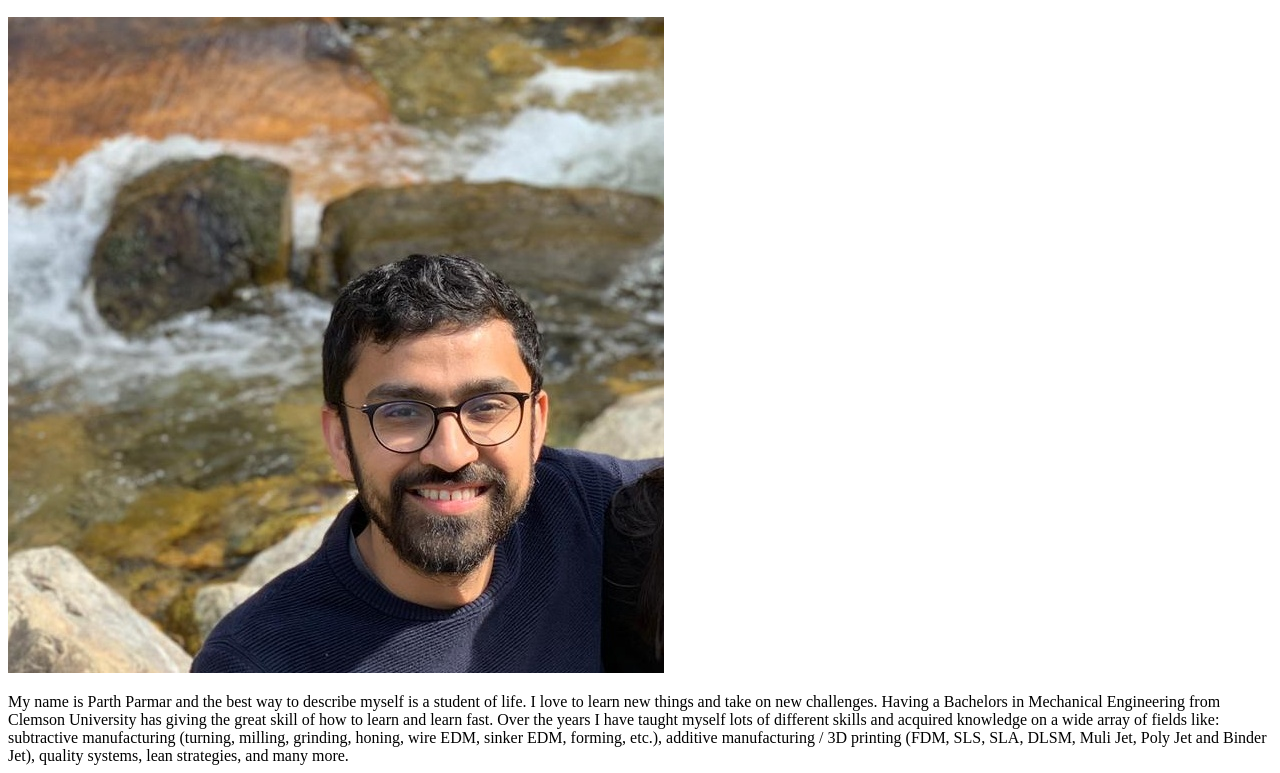
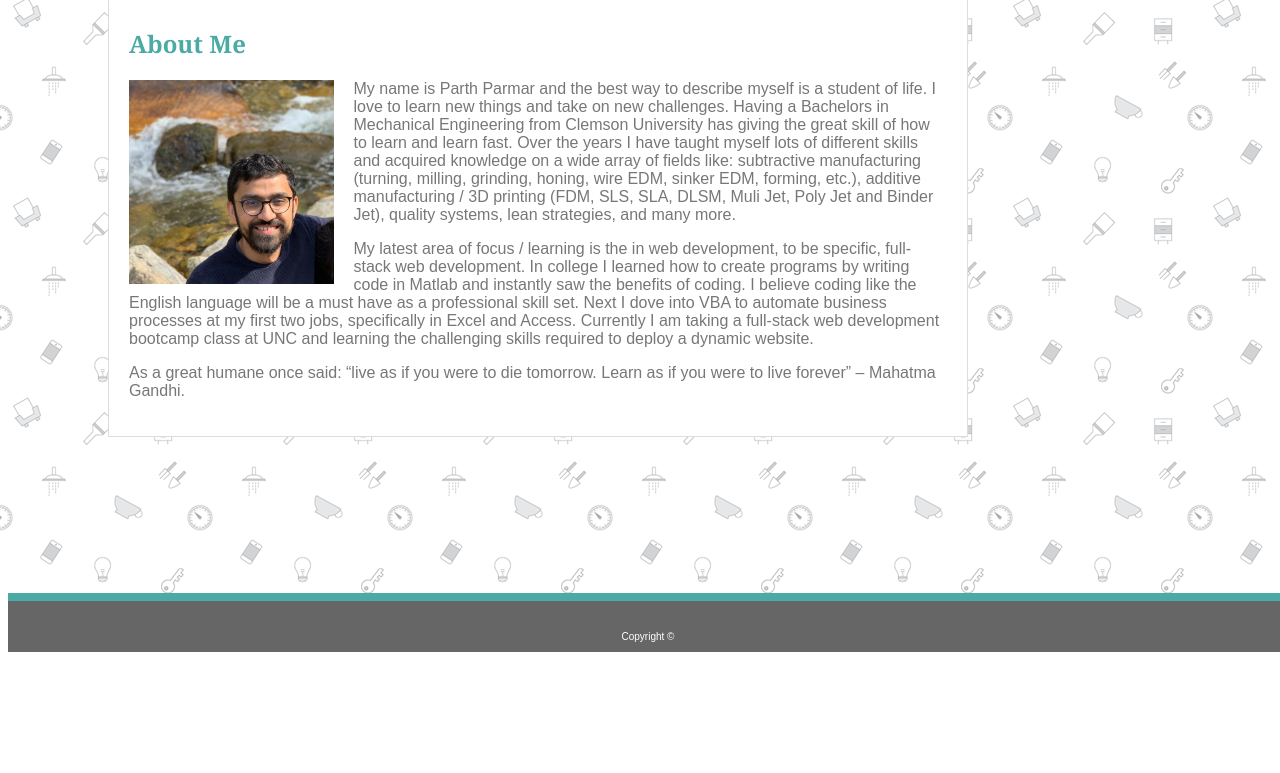
Before and after one commit to parthmparmar/Basic-Portfolio, a plain HTML site: page index.html in a window 1280 px wide. Shown: the part 148-921 px from the top of the page. After the commit the page ends 800 px from the top, so only its background shows below. Drawn offline with Linux system fonts and the light colour scheme.

Commit message:
Most content in correction location for index.html (about) page.

```diff
--- a/assets/css/style.css
+++ b/assets/css/style.css
@@ -0,0 +1,65 @@
+body {
+    width: 960px;
+    font-family: 'Arial', 'Helvetica Neue', Helvetica, sans-serif;
+    background-image: url(../images/background.png)
+}
+h1 {
+   background-color: #4aaaa5;
+   color: white;
+   padding: 20px;
+   margin-left: 100px;
+   width: 230px;
+   float: left;
+   font-family: 'Georgia', Times, Times New Roman, serif;
+}
+
+nav {
+    background-color: #ffffff;
+    padding: 50px;
+    float: right;
+    width: auto;
+}
+
+.main_header {
+    background-color: #ffffff;
+}
+
+a {
+    color: #777777;
+}
+
+p {
+    color: #777777;
+}
+
+article{
+    clear: both;
+    margin-left: 100px;
+    border: 1px solid #dddddd;
+    padding: 20px;
+    background-color: #ffffff;
+}
+
+h2{
+    color: #4aaaa5;
+    font-family: 'Georgia', Times, Times New Roman, serif;
+}
+
+img {
+    width: 25%;
+    float: left;
+    margin-right: 20px;
+}
+
+footer {
+    background-color: #666666;
+    padding-top: 30px;
+    padding-bottom: 10px;
+    border-top: 8px solid #4aaaa5;
+    color: white;
+    font-size: 10px;
+    text-align: center;
+    position: fixed;
+    bottom: 0;
+    width: 100%;
+}
--- a/index.html
+++ b/index.html
@@ -8,7 +8,7 @@
         <title>Parth Parmar - Basic Portfolio</title>
     </head>
     <body>
-
+        <div class="main_header">
             <header>
                 <h1>Parth Parmar</h1>
             </header>
@@ -18,7 +18,7 @@
                 <a href="portfolio.html" >Portfolio</a> |
                 <a href="contact.html" >Contact</a>
             </nav>
-
+        </div>
         <article>
             <h2>About Me</h2>
             <img id="profile_picture" src="assets/images/Profile_Pic.jpg" alt="profile picture">
```
Also changed, not shown: assets/images/background.png (added). Lines whose indentation alone changed are shown as unchanged.
